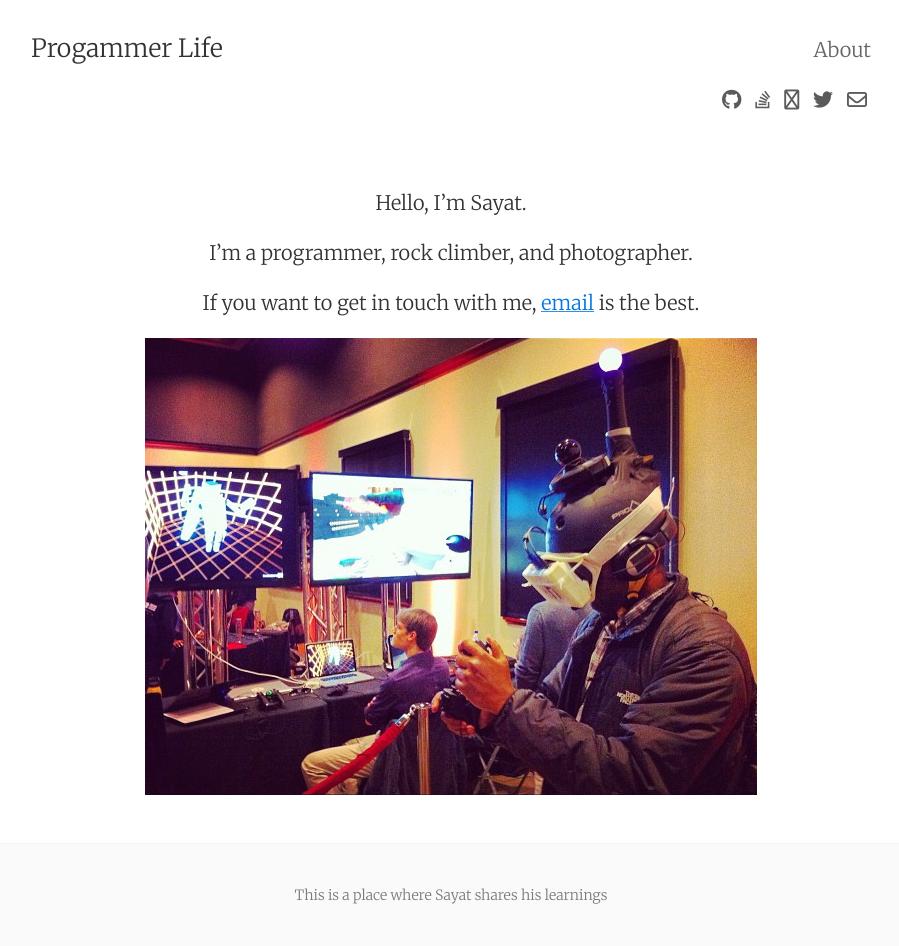
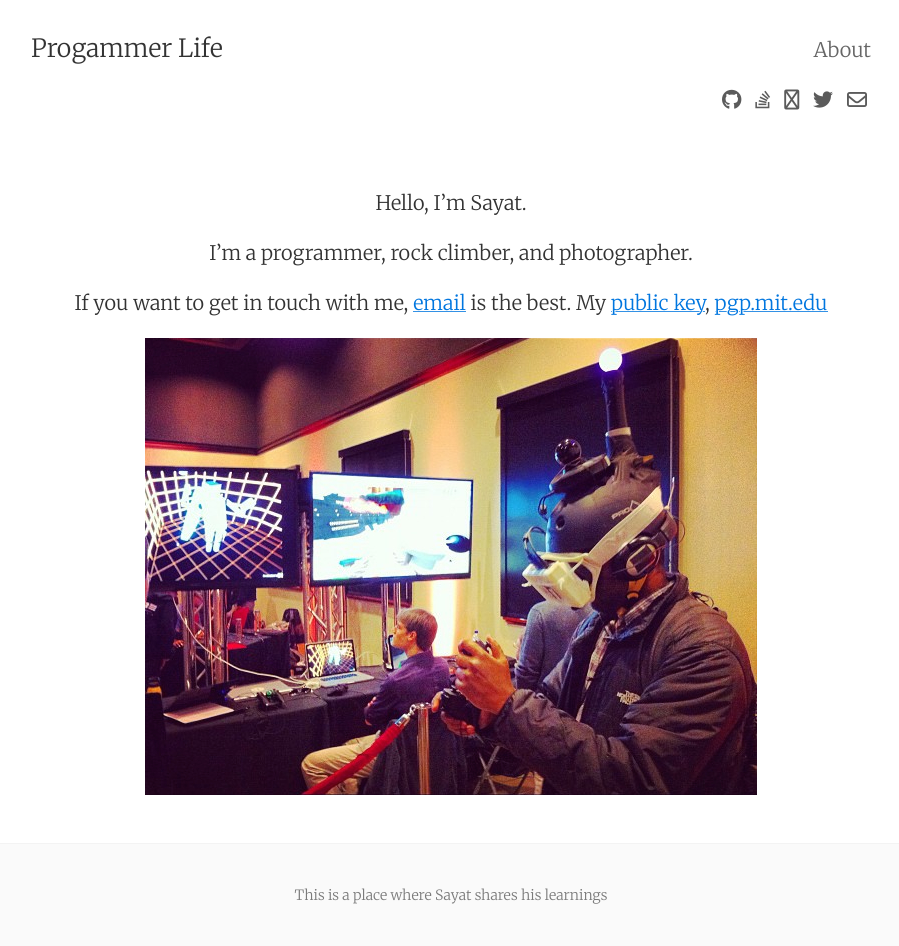
Before and after one commit to satybald/satybald.github.io, a Jekyll site: the page built from about.md, in a window 1280 px wide. Shown: the whole page, without its empty margins (189-1088 px from the left). Built offline with Jekyll 4.4.1, drawn with Linux system fonts in a browser that asks for light colours; nearby versions of some CDN libraries.

Commit message:
Add public key

```diff
--- a/_layouts/post.html
+++ b/_layouts/post.html
@@ -35,7 +35,7 @@ layout: default
 {% endif %}
 
 {% if site.disqus_shortname %}
- {% include disqus.html %}
+  {% include disqus.html %}
 {% endif %}
 
 {% if site.facebook_comments %}
--- a/about.md
+++ b/about.md
@@ -12,7 +12,7 @@ Hello, I’m Sayat.
 I’m a programmer, rock climber, and photographer.
 
 {: style="text-align:center"}
-If you want to get in touch with me, [email](mailto:stb@satybald.com) is the best.
+If you want to get in touch with me, [email](mailto:stb@satybald.com) is the best. My [public key](/key/public.key), [pgp.mit.edu](https://pgp.mit.edu/pks/lookup?op=get&search=0x10582ED2F577994D)
 
 {: style="text-align:center"}
 ![Sayat Satybaldiyev](/media/img/geek_vr_cr.jpg "Avatar")
```
Also changed, not shown: 1 other file.
